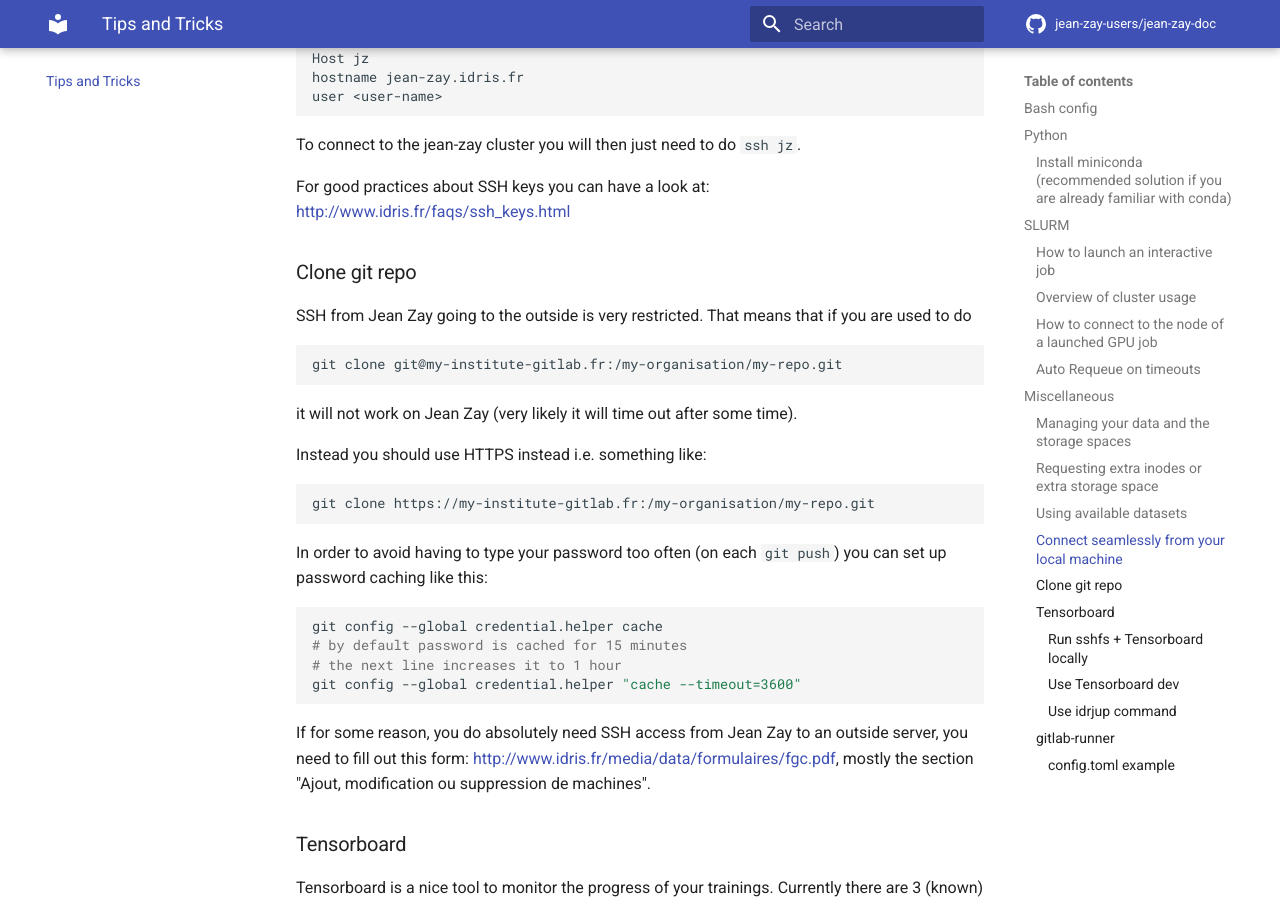
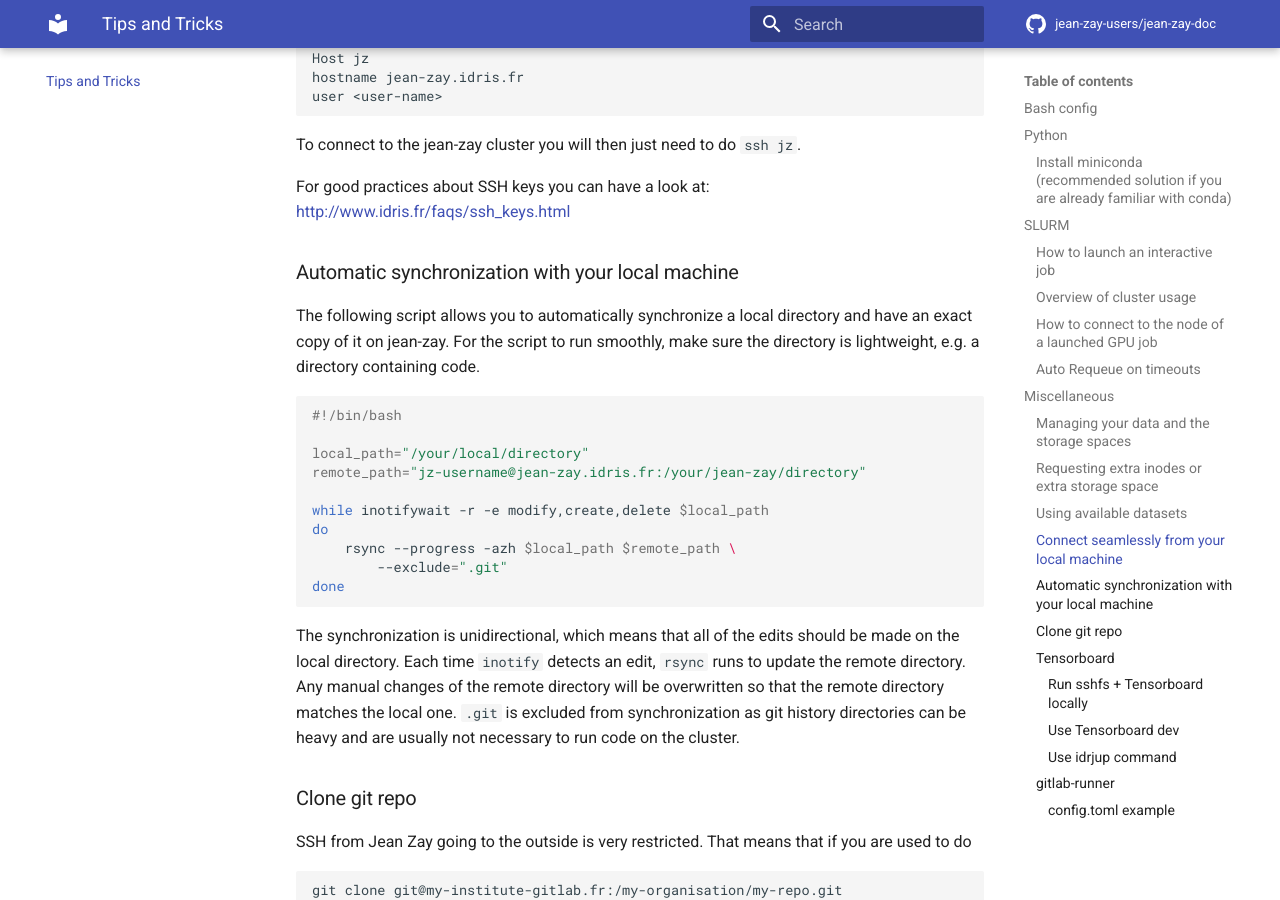
Before and after one commit to jean-zay-users/jean-zay-doc, an MkDocs documentation site: the page built from docs/tips-and-tricks.md, in a window 1280 px wide and 900 px high, scrolled down 5074 px. Built offline with MkDocs 1.6.1 and Material for MkDocs 9.7.7, drawn with Linux system fonts in a browser that asks for light colours; comment, search, counter and statistics services are not loaded.

Commit message:
docs: add tips for automatic sync with inotify

````diff
--- a/docs/tips-and-tricks.md
+++ b/docs/tips-and-tricks.md
@@ -244,6 +244,28 @@
 For good practices about SSH keys you can have a look at:
 http://www.idris.fr/faqs/ssh_keys.html
 
+### Automatic synchronization with your local machine
+
+The following script allows you to automatically synchronize a local directory and have an exact copy of it on jean-zay.
+For the script to run smoothly, make sure the directory is lightweight, e.g. a directory containing code.
+
+```bash
+#!/bin/bash
+
+local_path="/your/local/directory"
+remote_path="jz-username@jean-zay.idris.fr:/your/jean-zay/directory"
+
+while inotifywait -r -e modify,create,delete $local_path
+do
+    rsync --progress -azh $local_path $remote_path \
+        --exclude=".git"
+done
+```
+
+The synchronization is unidirectional, which means that all of the edits should be made on the local directory. Each time `inotify` detects an edit, `rsync` runs to update the remote directory.
+Any manual changes of the remote directory will be overwritten so that the remote directory matches the local one.
+`.git` is excluded from synchronization as git history directories can be heavy and are usually not necessary to run code on the cluster.
+
 ### Clone git repo
 
 SSH from Jean Zay going to the outside is very restricted. That means that if
````
